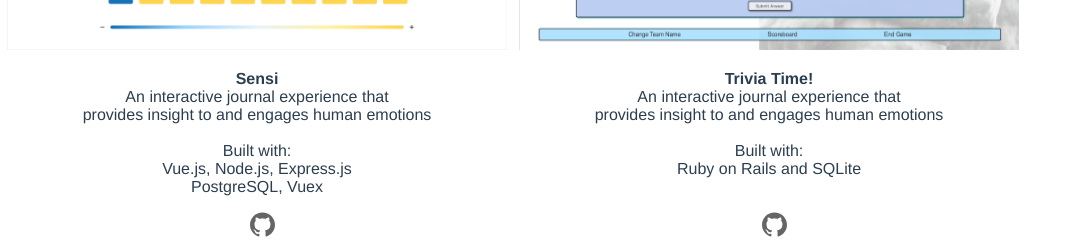
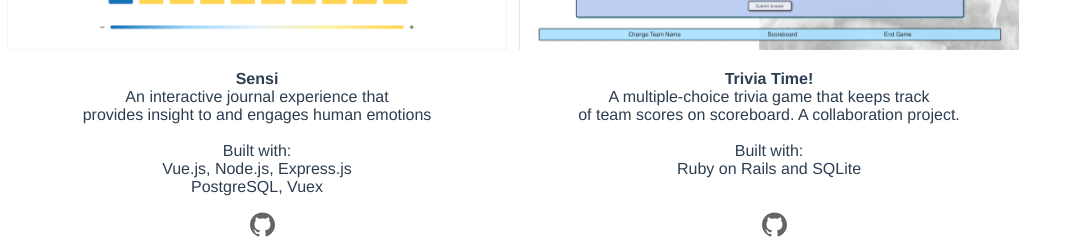
Before and after one commit to catherine-o/portfolio-site, a Vue app: page / in a window 1280 px wide. Shown: the part 1766-2012 px from the top of the page, without its empty margins (127-1196 px from the left). Built offline with nearby package versions, Linux system fonts and the light colour scheme.

Commit message:
updates Trivia Time description

```diff
--- a/src/components/Projects.vue
+++ b/src/components/Projects.vue
@@ -52,8 +52,8 @@
                 <p>
                     <b>Trivia Time!</b>
                     <br>
-                    An interactive journal experience that <br>
-                    provides insight to and engages human emotions
+                    A multiple-choice trivia game that keeps track <br>
+                    of team scores on scoreboard. A collaboration project.
                     <br><br>
                     Built with: <br>
                     Ruby on Rails and SQLite <br>
```
